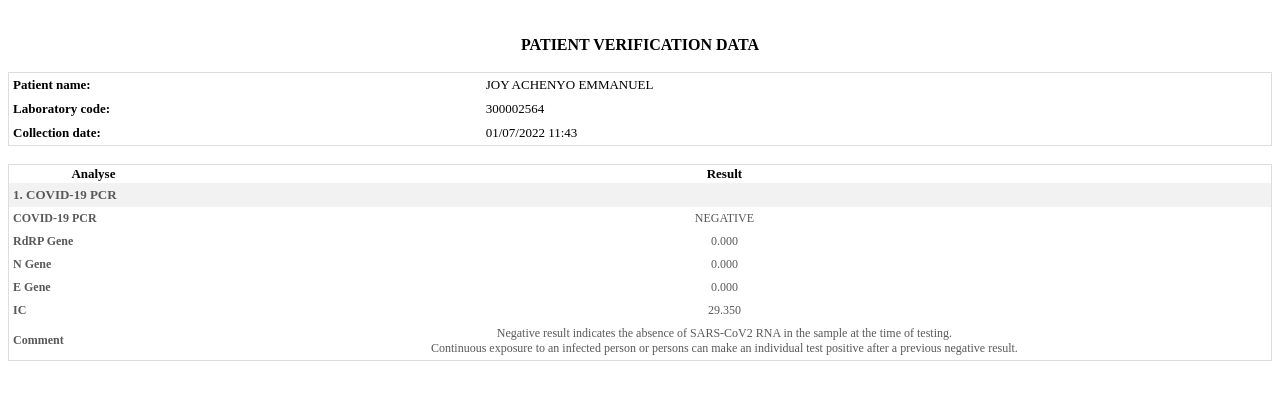
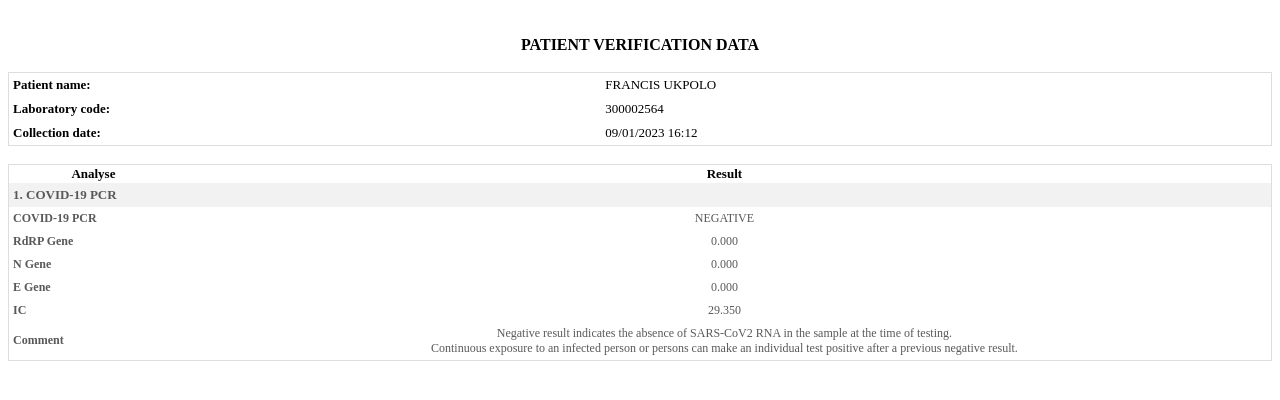
Before and after one commit to acounsmedlab/patientverificationdata, a plain HTML site: page index.html in a window 1280 px wide. Shown: the part 124-524 px from the top of the page. Drawn offline with Linux system fonts and the light colour scheme.

Commit message:
Update index.html

```diff
--- a/index.html
+++ b/index.html
@@ -59,7 +59,7 @@ function formOnClick(tag){
 <table width="100%" class="patientData">
 <tr>
 <td align="left" nowrap><b>Patient name:</b></td>
-<td>JOY ACHENYO EMMANUEL</td>
+<td>FRANCIS UKPOLO</td>
 </tr>
 <tr>
 <td align="left" nowrap><b>Laboratory code:<b/></td>
@@ -67,7 +67,7 @@ function formOnClick(tag){
 </tr>
 <tr>
 <td align="left" nowrap><b>Collection date:</b></td>
-<td>01/07/2022 11:43</td>
+<td>09/01/2023 16:12</td>
 </tr>
 </table>
 <br>
```
